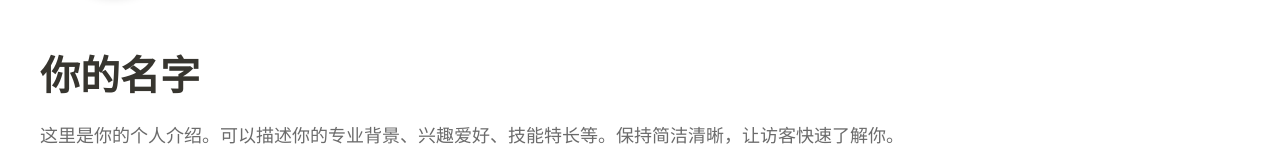
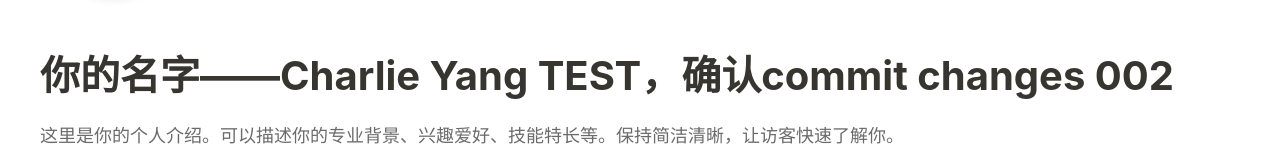
Before and after one commit to Hanilalayao/blog-draft001, a plain HTML site: page index.html in a window 1280 px wide. Shown: the part 363-515 px from the top of the page. Drawn offline with Linux system fonts and the light colour scheme.

Commit message:
Update index.html

```diff
--- a/index.html
+++ b/index.html
@@ -117,7 +117,7 @@
 
     <div class="container">
         <div class="intro">
-            <h1>你的名字</h1>
+            <h1>你的名字——Charlie Yang TEST，确认commit changes 002</h1>
             <p>这里是你的个人介绍。可以描述你的专业背景、兴趣爱好、技能特长等。保持简洁清晰，让访客快速了解你。</p>
         </div>
 
```
